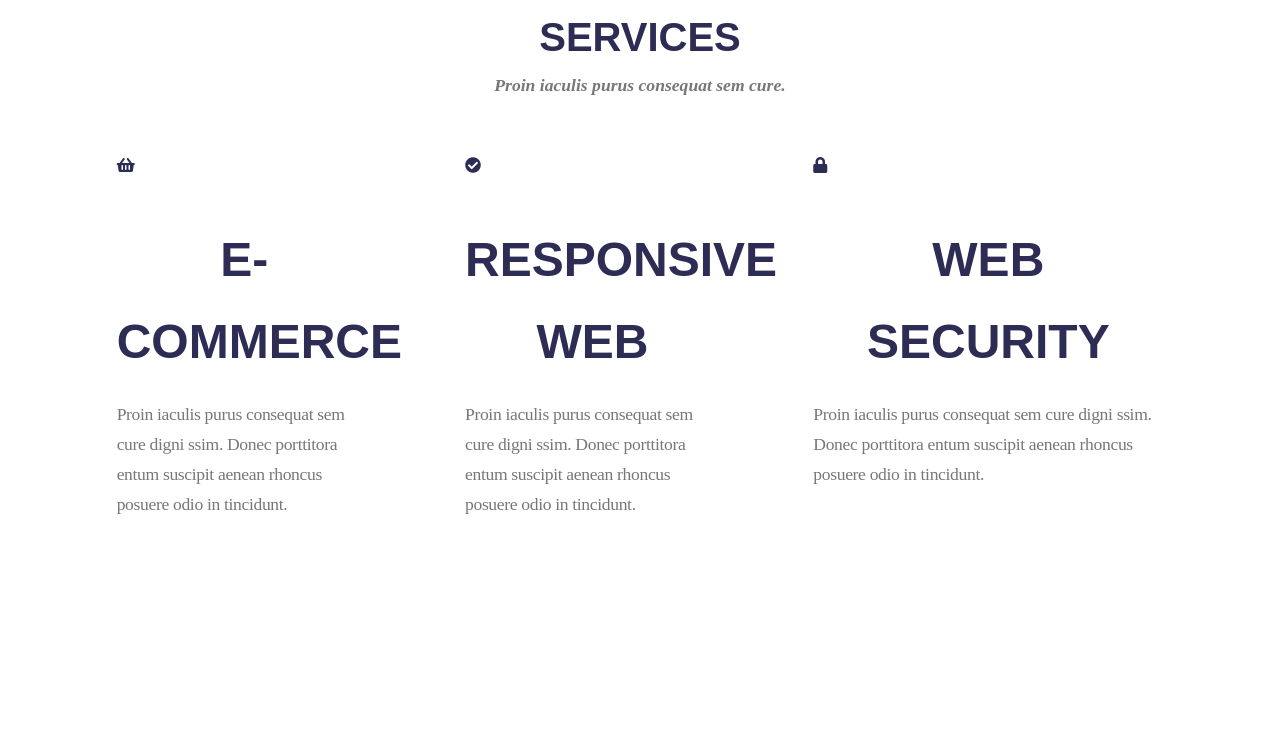
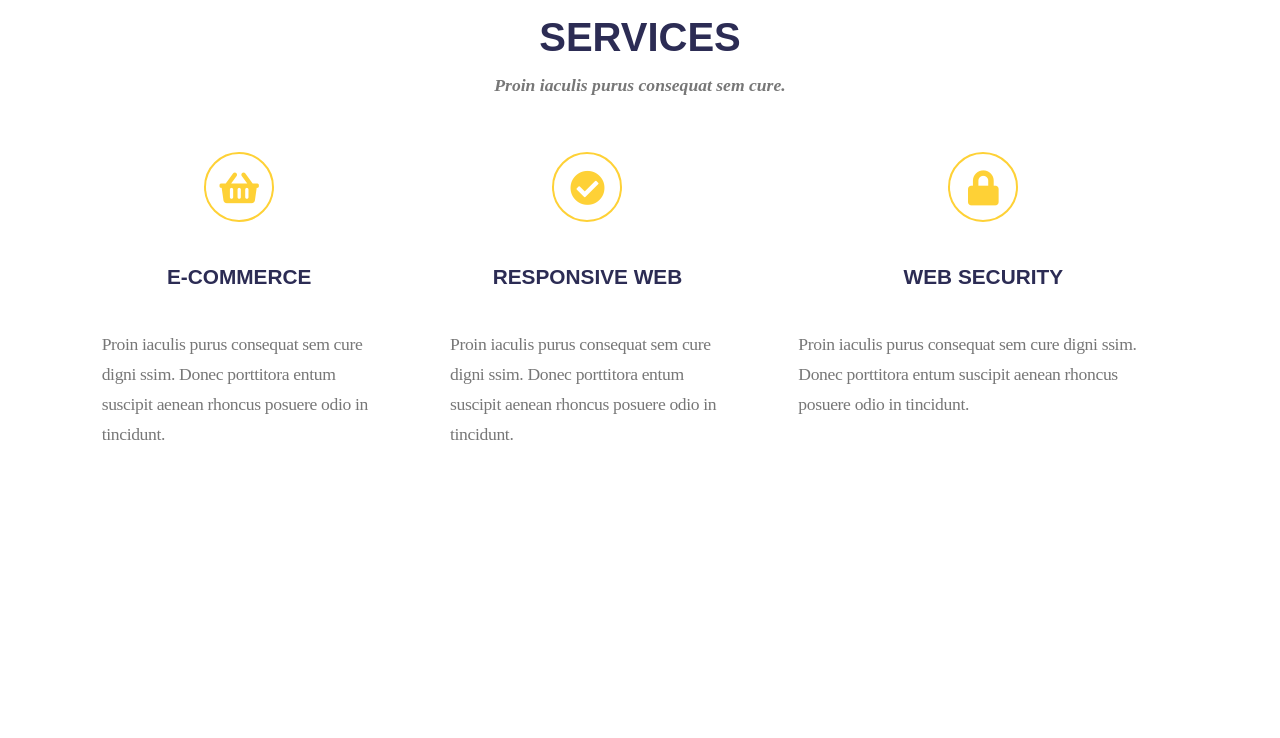
Before and after one commit to 160R-W02N1Ak/Golden, a website: page index.html in a window 1280 px wide. Shown: the part 1080-1818 px from the top of the page. Drawn offline with Linux system fonts and the light colour scheme; a web font is replaced by a local one.

Commit message:
add style for services section

```diff
--- a/sass/style.scss
+++ b/sass/style.scss
@@ -234,3 +234,31 @@ color: #fff;
 }
 
 /* Services */
+
+.flex-1 {
+    padding: 0;
+    display: flex;
+    flex-direction: column;
+    padding-right: 10px;
+}
+
+.flex-1 h1 {
+    font-size: 1.3em;
+}
+
+i {
+    color: $color-one;
+    background-color: #ffffff;
+    font-size: 35px;
+    height: 70px;
+    width: 70px;
+    margin: 0 auto;
+    line-height: 70px;
+    border: 2px solid;
+    padding-top: 16px;
+    border-radius: 50%;
+    text-align: center;
+    margin-bottom: 20px;
+}
+
+/* Our Portfolio*/
```
Also changed, not shown: css/style.css, 1 other file.
